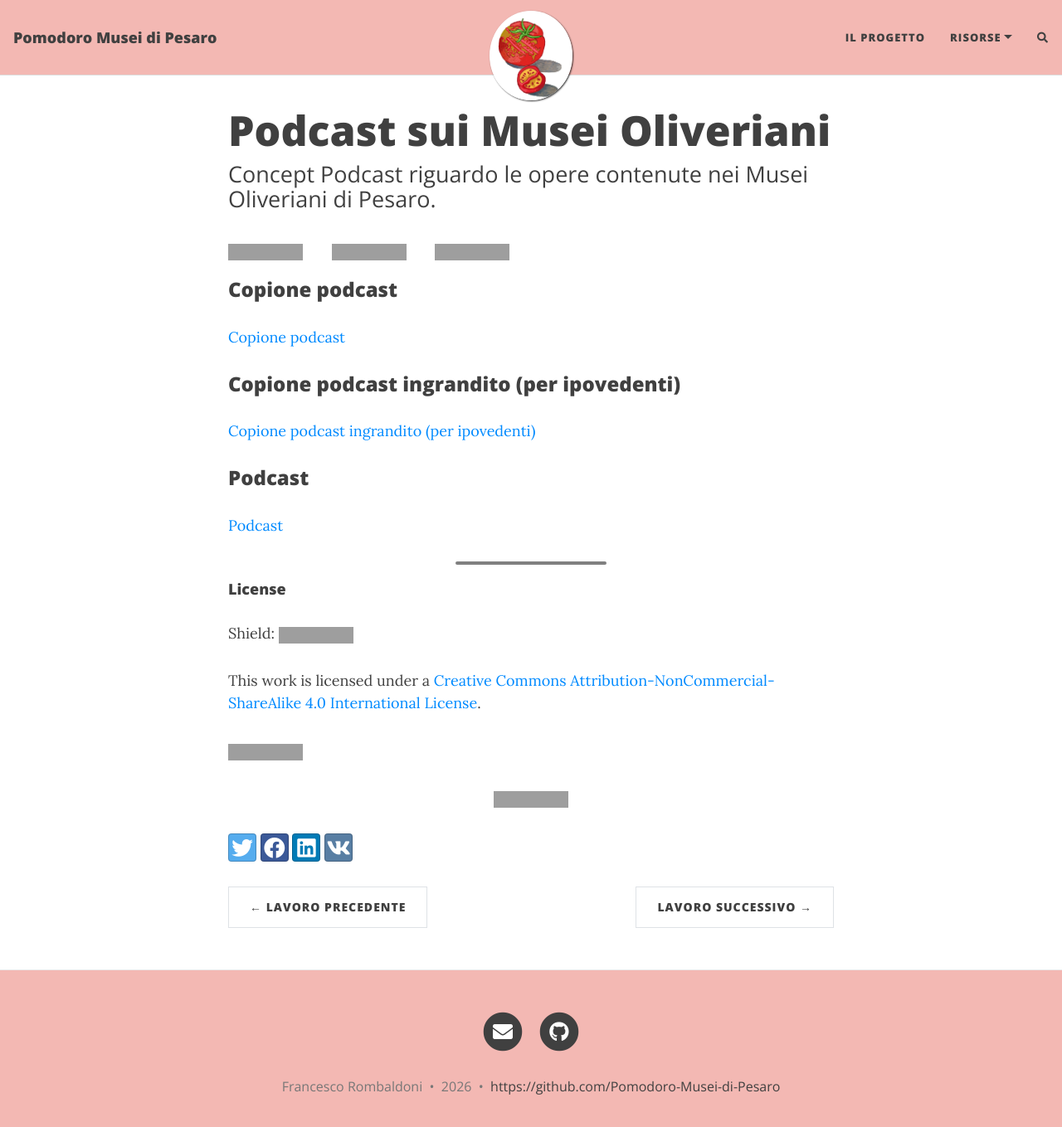
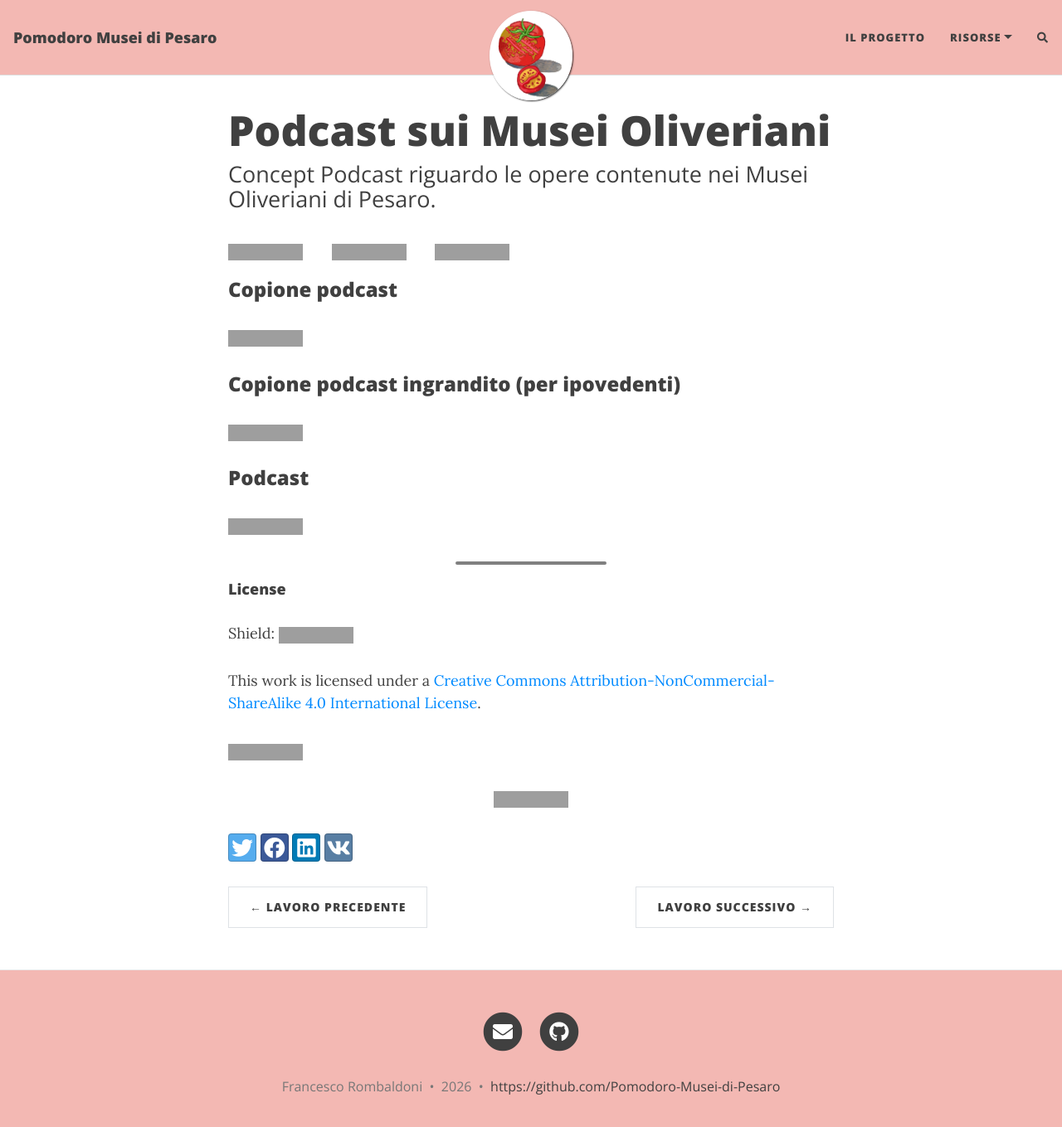
Before and after one commit to Pomodoro-Musei-di-Pesaro/.github, a Jekyll site: the page built from docs/_posts/2023-09-15-Podcast_Oliveriani.md, in a window 1280 px wide and 1372 px high. Shown: the top 1359 px of the window at 83% size. Built offline with Jekyll 4.4.1, drawn with Linux system fonts in a browser that asks for light colours; nearby versions of some CDN libraries; comment, search, counter and statistics services are not loaded; grey boxes are pictures that could not be loaded.

Commit message:
Enhance download links with badge icons
Updated download links with badges for better visibility.

```diff
--- a/docs/_posts/2023-09-15-Podcast_Oliveriani.md
+++ b/docs/_posts/2023-09-15-Podcast_Oliveriani.md
@@ -9,13 +9,13 @@ comments: true
 ---
 
 ### Copione podcast
-[Copione podcast](https://github.com/Pomodoro-Musei-di-Pesaro/Musei-Oliveriani-Podcast/releases/download/v1.0/Musei_Oliveriani_Podcast_Script.pdf)
+[![Download](https://custom-icon-badges.demolab.com/badge/-Scarica%20il%20documento-red?style=for-the-badge&logo=download&logoColor=white "Documento")](https://github.com/Pomodoro-Musei-di-Pesaro/Musei-Oliveriani-Podcast/releases/download/v1.0/Musei_Oliveriani_Podcast_Script.pdf)
 
 ### Copione podcast ingrandito (per ipovedenti)
-[Copione podcast ingrandito (per ipovedenti)](https://github.com/Pomodoro-Musei-di-Pesaro/Musei-Oliveriani-Podcast/releases/download/v1.0/Musei_Oliveriani_Podcast_Script_Enlarged.pdf)
+[![Download](https://custom-icon-badges.demolab.com/badge/-Scarica%20il%20documento-red?style=for-the-badge&logo=download&logoColor=white "Documento")](https://github.com/Pomodoro-Musei-di-Pesaro/Musei-Oliveriani-Podcast/releases/download/v1.0/Musei_Oliveriani_Podcast_Script_Enlarged.pdf)
 
 ### Podcast
-[Podcast](https://github.com/Pomodoro-Musei-di-Pesaro/Musei-Oliveriani-Podcast/releases/download/v1.0/Podcast.zip)
+[![Download](https://custom-icon-badges.demolab.com/badge/-Scarica%20il%20documento-red?style=for-the-badge&logo=download&logoColor=white "Documento")](https://github.com/Pomodoro-Musei-di-Pesaro/Musei-Oliveriani-Podcast/releases/download/v1.0/Podcast.zip)
 
 ___
 #### License
```
